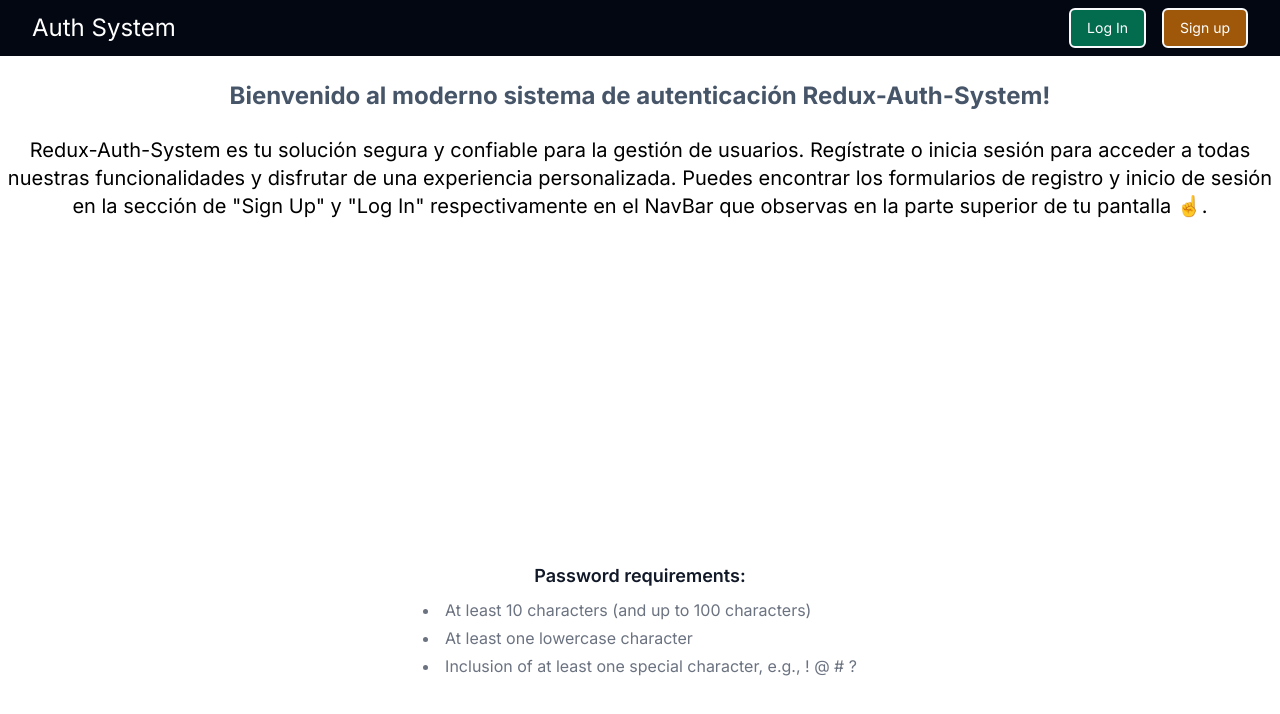
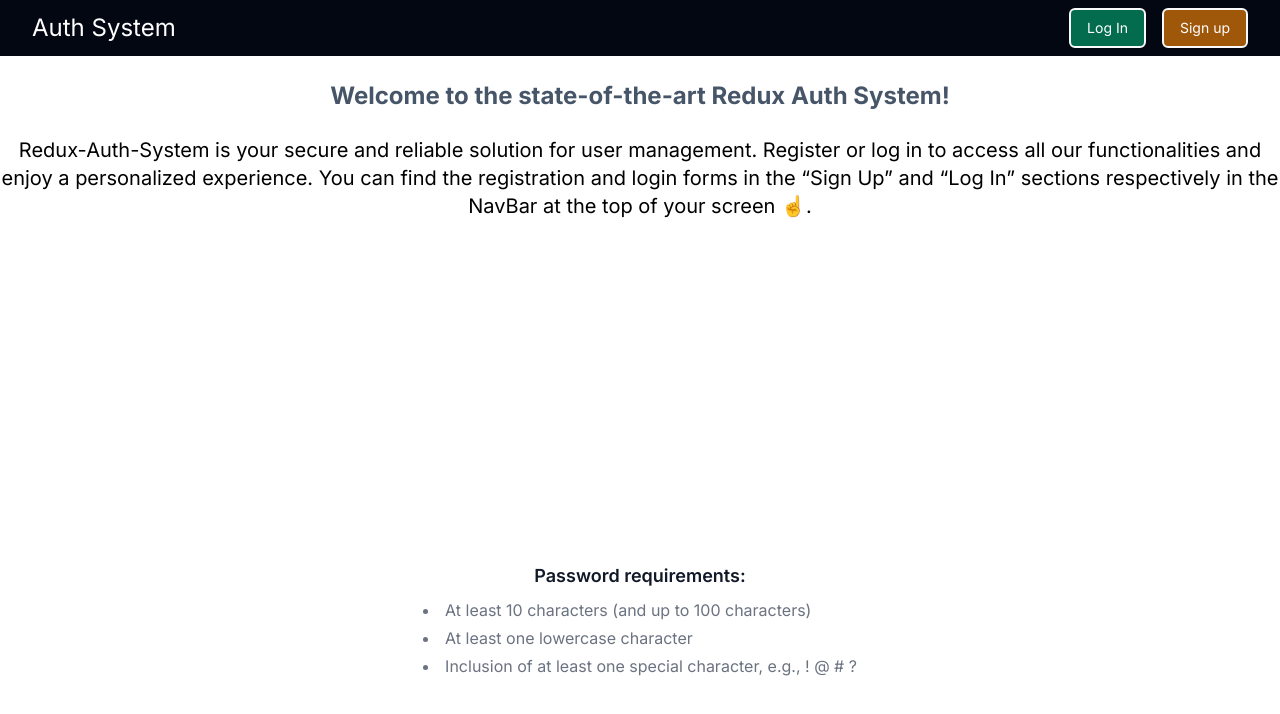
Before and after one commit to carlosdlacoste/redux-auth-app, a Next.js app: page / in a window 1280 px wide. Shown: the top 714 px of the page. Built offline with nearby package versions, Linux system fonts and the light colour scheme.

Commit message:
Change the title and description paragraph into English

```diff
--- a/src/app/page.js
+++ b/src/app/page.js
@@ -24,13 +24,12 @@ export default function Home() {
       <>
         {!token &&
           <>
-            <h1 className="text-2xl text-center text-slate-600 font-bold p-6">Bienvenido al moderno sistema de autenticación Redux-Auth-System!</h1>
+            <h1 className="text-2xl text-center text-slate-600 font-bold p-6">Welcome to the state-of-the-art Redux Auth System!</h1>
               <p className="text-center text-xl">
-                Redux-Auth-System es tu solución segura y confiable para la gestión de usuarios.
-                Regístrate o inicia sesión para acceder a todas nuestras funcionalidades
-                y disfrutar de una experiencia personalizada. Puedes encontrar los formularios de
-                registro y inicio de sesión en la sección de "Sign Up" y "Log In" respectivamente
-                en el NavBar que observas en la parte superior de tu pantalla &#x261D;.
+                Redux-Auth-System is your secure and reliable solution for user management.
+                Register or log in to access all our functionalities and enjoy a personalized experience.
+                You can find the registration and login forms in the “Sign Up” and “Log In” sections respectively
+                in the NavBar at the top of your screen &#x261D;.
               </p>
             <div className="flex flex-col h-screen justify-center items-center px-6 py-12">
               <h2 className="mb-2 text-lg font-semibold text-gray-900 dark:text-white">Password requirements:</h2>
```
